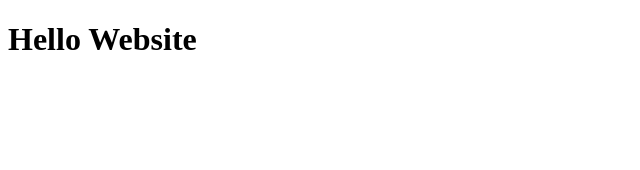
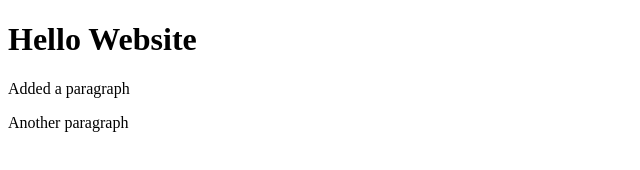
Before and after one commit to Cinearchie/testing, a plain HTML site: page index.html in a window 1280 px wide. Shown: the whole page, without its empty margins (0-640 px from the left). Drawn offline with Linux system fonts and the light colour scheme.

Commit message:
modified index.html

```diff
--- a/index.html
+++ b/index.html
@@ -7,5 +7,7 @@
 </head>
 <body>
     <h1>Hello Website</h1>
+    <p>Added a  paragraph</p>
+    <p>Another paragraph</p>
 </body>
 </html>
```
